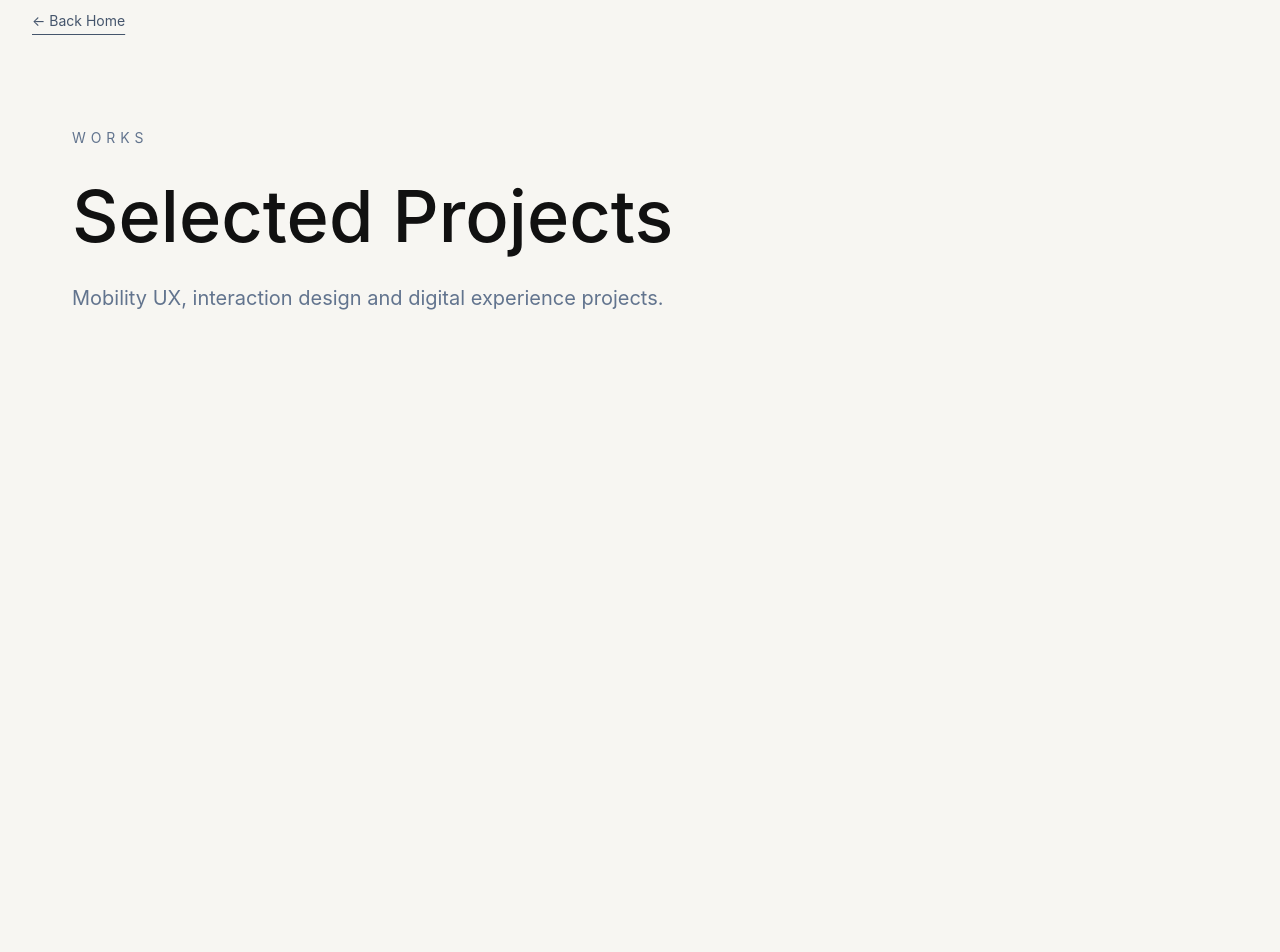
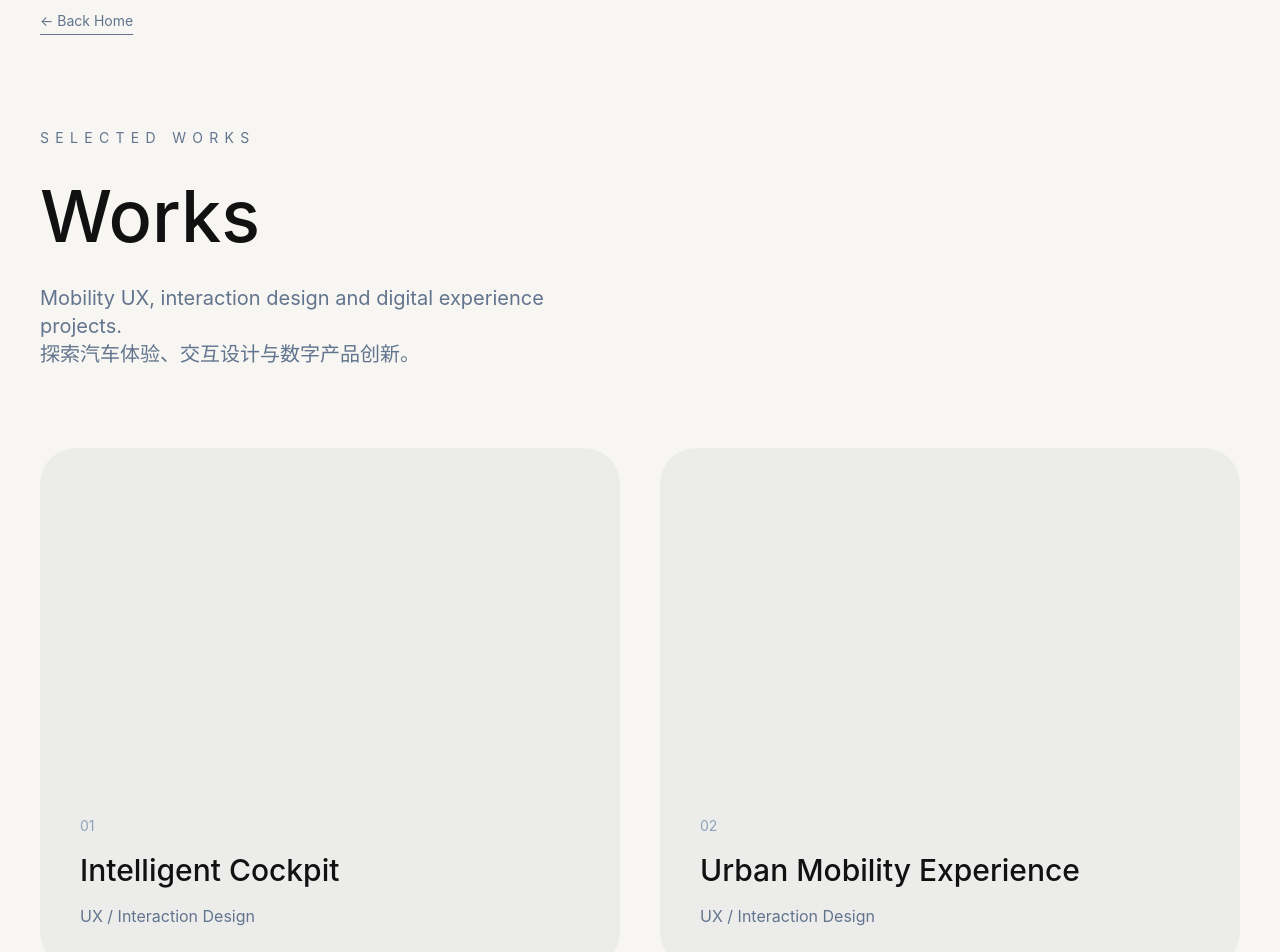
Before and after one commit to Sharon1204-svg/tang-defeng-portfolio, a Next.js app: page /works in a window 1280 px wide. Shown: the part 40-992 px from the top of the page. Before the commit the page ends 800 px from the top, so only its background shows below. Built offline with nearby package versions, Linux system fonts and the light colour scheme.

Commit message:
Improve works page layout and add home navigation

```diff
--- a/src/app/works/page.tsx
+++ b/src/app/works/page.tsx
@@ -1,17 +1,52 @@
 import Link from "next/link";
+
+const projects = [
+  "Intelligent Cockpit",
+  "Urban Mobility Experience",
+  "VR Navigation Icon"
+];
 
 export default function WorksPage(){
   return (
-    <main className="min-h-screen bg-[#F7F6F2] px-8 py-12">
-      <Link href="/" className="text-sm text-slate-600 underline underline-offset-8">
-        ← Back Home
-      </Link>
+    <main className="min-h-screen bg-[#F7F6F2]">
+      <div className="container-custom pt-12">
+        <Link
+          href="/"
+          className="text-sm text-slate-500 underline underline-offset-8 hover:text-black"
+        >
+          ← Back Home
+        </Link>
+      </div>
+
       <section className="container-custom py-24">
-        <p className="text-sm tracking-[0.35em] text-slate-500">WORKS</p>
-        <h1 className="mt-8 text-7xl font-medium">Selected Projects</h1>
-        <p className="mt-8 text-xl text-slate-500">
+        <p className="text-sm tracking-[0.45em] text-slate-500">
+          SELECTED WORKS
+        </p>
+
+        <h1 className="mt-8 text-6xl md:text-7xl font-medium">
+          Works
+        </h1>
+
+        <p className="mt-8 max-w-xl text-xl text-slate-500">
           Mobility UX, interaction design and digital experience projects.
+          <br />
+          探索汽车体验、交互设计与数字产品创新。
         </p>
+
+        <div className="mt-20 grid gap-10 md:grid-cols-2">
+          {projects.map((project,index)=>(
+            <div
+              key={project}
+              className="h-[520px] rounded-[36px] bg-[#ECEDEB] p-10 flex flex-col justify-end hover:-translate-y-2 transition-transform duration-500"
+            >
+              <span className="text-sm text-slate-400">0{index+1}</span>
+              <h2 className="mt-4 text-3xl font-medium">{project}</h2>
+              <p className="mt-4 text-slate-500">
+                UX / Interaction Design
+              </p>
+            </div>
+          ))}
+        </div>
       </section>
     </main>
   );
```
